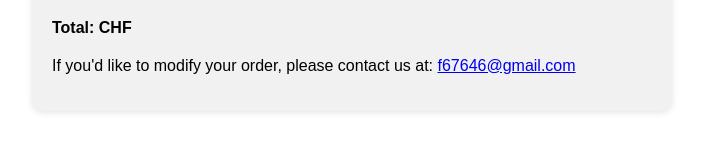
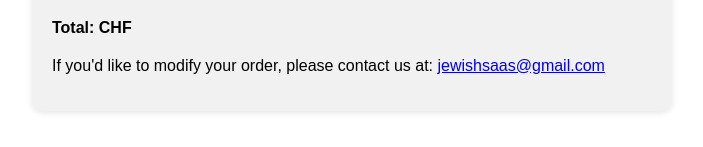
Before and after one commit to avmuller/orders-system-app, a Next.js app: page /confirmation in a window 1280 px wide. Shown: the part 316-463 px from the top of the page, without its empty margins (288-991 px from the left). Built offline with nearby package versions, Linux system fonts and the light colour scheme.

Commit message:
hlhlhlhlhlhlhl

```diff
--- a/src/pages/confirmation.tsx
+++ b/src/pages/confirmation.tsx
@@ -72,7 +72,7 @@ export default function ConfirmationPage() {
 
       <p style={{ marginTop: 20 }}>
         If you'd like to modify your order, please contact us at:{" "}
-        <a href="mailto:f67646@gmail.com">f67646@gmail.com</a>
+        <a href="mailto:jewishsaas@gmail.com">jewishsaas@gmail.com</a>
       </p>
     </div>
   );
```
